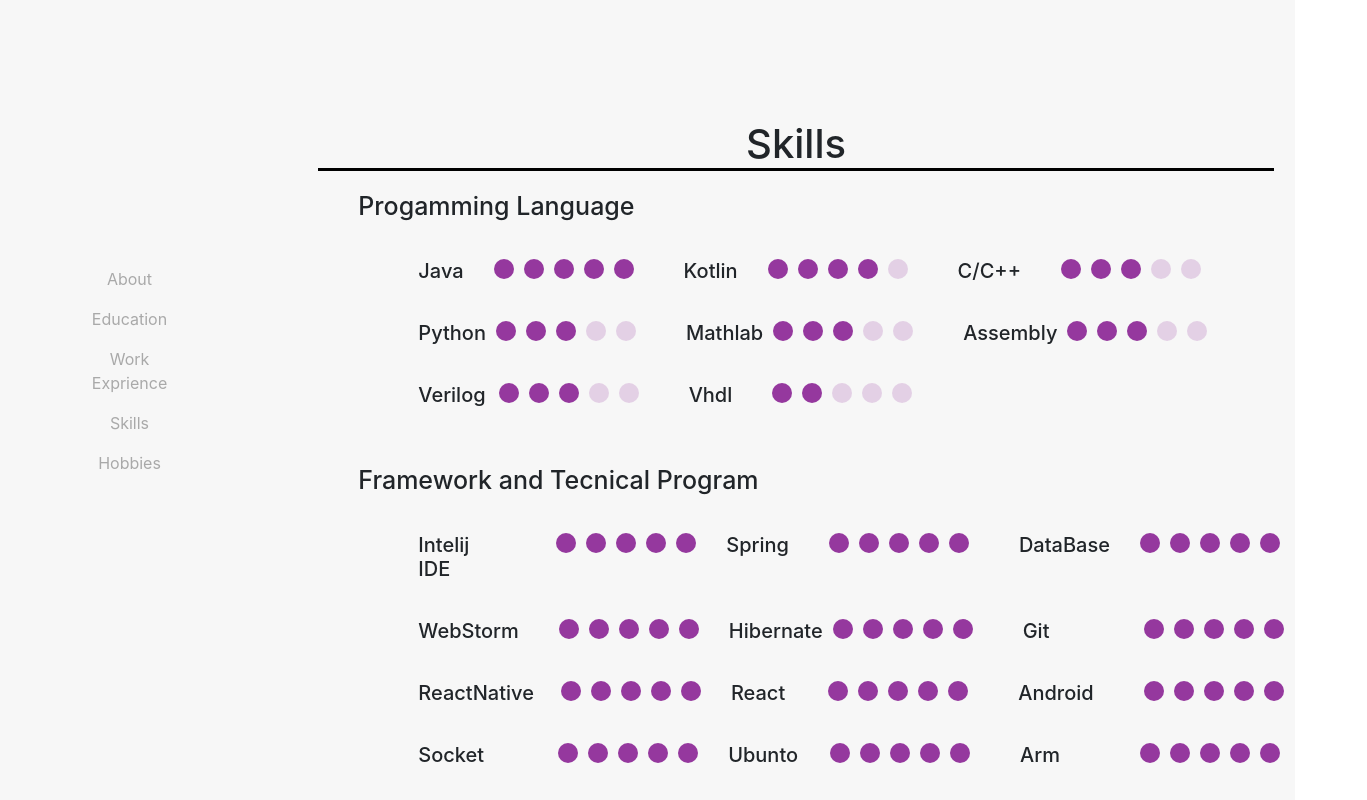
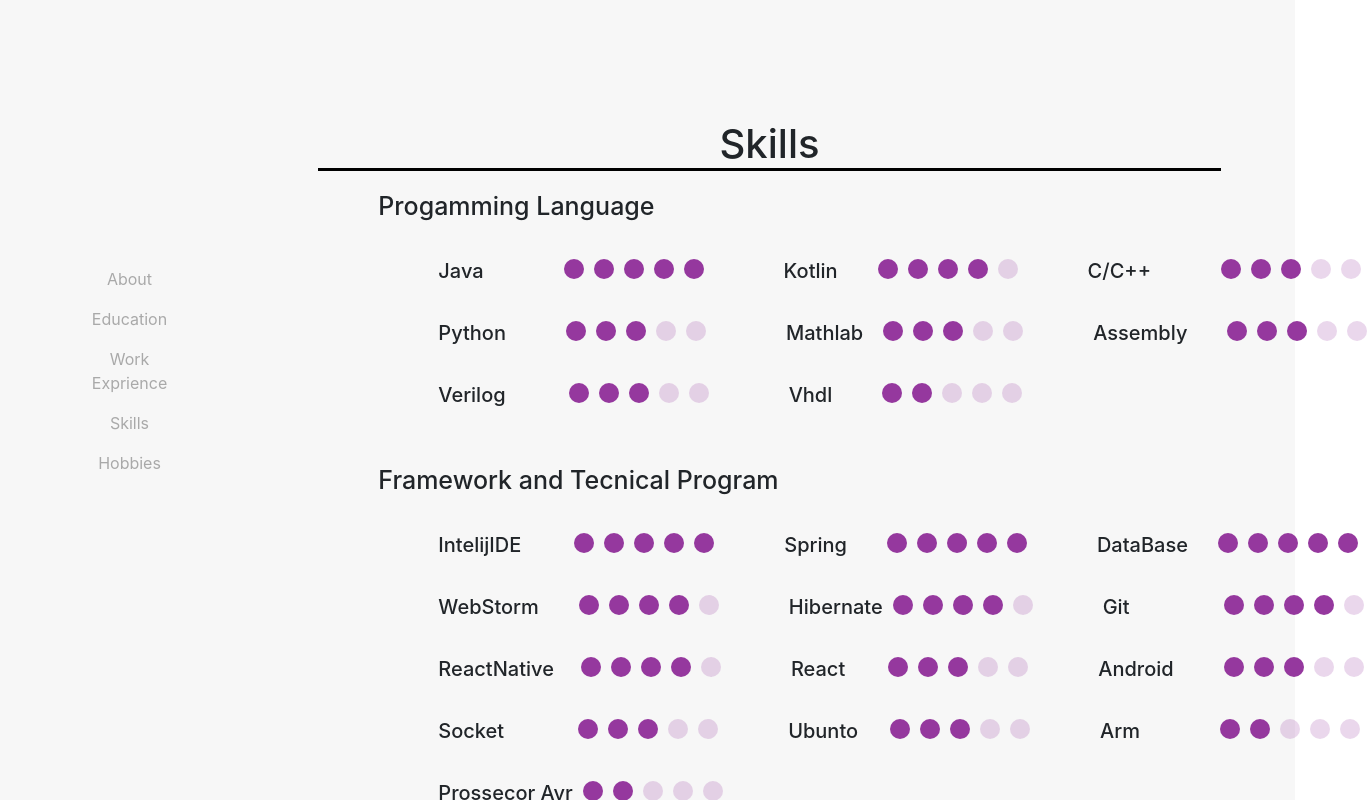
Before and after one commit to kamyab78/Resume_education, a React (Create React App) app in the folder resume/: page / in a window 1280 px wide. Both pictures are taken after a click on the tab "Skills". Shown: the part 3232-4032 px from the top of the page, 1367 px wide, since content can reach past the window. Built offline with nearby package versions, Linux system fonts and the light colour scheme.

Commit message:
Add cs  for skill

```diff
--- a/resume/src/Landing/Landing.css
+++ b/resume/src/Landing/Landing.css
@@ -134,7 +134,7 @@
 }
 .java h1{
   font-size: 20px;
-  margin-left: 200px;
+  margin-left: 220px;
 }
 .row_one{
   display: flex;
@@ -147,7 +147,7 @@
 }
 .kotlin h1{
   font-size: 20px;
-  margin-left: 50px;
+  margin-left: 80px;
 }
 .cpp{
   display: flex;
@@ -156,16 +156,17 @@
 }
 .cpp h1{
   font-size: 20px;
-  margin-left: 50px;
+  margin-left: 70px;
 }
 .intelij{
+
   display: flex;
   flex-direction: row;
   margin-top: 30px;
 }
 .intelij h1{
     font-size: 20px;
-    margin-left: 200px;
+    margin-left: 220px;
 
 }
 .spring{
@@ -175,5 +176,5 @@
 }
 .spring h1{
   font-size: 20px;
-  margin-left: 30px;
+  margin-left: 70px;
 }
--- a/resume/src/Landing/Landing.js
+++ b/resume/src/Landing/Landing.js
@@ -114,12 +114,12 @@
                             ggggggggggggggggggggggggggggggggggggggggggggggggysdcyudsgcuysgdcyusgdcuygsyudcgusydgc.</p>
                             <div id='skill_page' className='skill'>
 
-                                <h1 style={{ borderBottomColor: 'black', borderBottomStyle: 'solid', marginLeft: '100px', paddingTop: '120px ', textAlign: 'center', width: '90%' }}>Skills</h1>
-                                <h1 style={{ fontSize: '25px', marginLeft: '140px', marginTop: '20px' , display:'none' }} id='title1'>Progamming Language</h1>
+                                <h1 style={{ borderBottomColor: 'black', borderBottomStyle: 'solid', marginLeft: '100px', paddingTop: '120px ', textAlign: 'center', width: '85%' }}>Skills</h1>
+                                <h1 style={{ fontSize: '25px', marginLeft: '160px', marginTop: '20px' , display:'none' }} id='title1'>Progamming Language</h1>
                                 <div style={{ display:'none' }} className='row_one' id='row_one'>
                                     <div className='java'>
                                         <h1>Java</h1>
-                                        <div className='one' style={{ marginLeft: '30px' }}></div>
+                                        <div className='one' style={{ marginLeft: '80px' }}></div>
                                         <div className='two'></div>
                                         <div className='three'></div>
                                         <div className='four'></div>
@@ -127,7 +127,7 @@
                                     </div>
                                     <div className='kotlin'>
                                         <h1>Kotlin</h1>
-                                        <div className='one' style={{ marginLeft: '30px' }}></div>
+                                        <div className='one' style={{ marginLeft: '40px' }}></div>
                                         <div className='two'></div>
                                         <div className='three'></div>
                                         <div className='four'></div>
@@ -135,7 +135,7 @@
                                     </div>
                                     <div className='cpp'>
                                         <h1>C/C++</h1>
-                                        <div className='one' style={{ marginLeft: '40px' }}></div>
+                                        <div className='one' style={{ marginLeft: '70px' }}></div>
                                         <div className='two'></div>
                                         <div className='three'></div>
                                         <div className='four' style={{ backgroundColor: 'rgb(149, 56, 158,0.2)' }}></div>
@@ -145,7 +145,7 @@
                                 <div style={{ display:'none' }} className='row_one' id='row_two'>
                                     <div className='java'>
                                         <h1>Python</h1>
-                                        <div className='one'></div>
+                                        <div className='one' style={{ marginLeft: '60px' }}></div>
                                         <div className='two'></div>
                                         <div className='three'></div>
                                         <div className='four' style={{ backgroundColor: 'rgb(149, 56, 158,0.2)' }}></div>
@@ -153,7 +153,7 @@
                                     </div>
                                     <div className='kotlin'>
                                         <h1>Mathlab</h1>
-                                        <div className='one'></div>
+                                        <div className='one' style={{ marginLeft: '20px' }}></div>
                                         <div className='two'></div>
                                         <div className='three'></div>
                                         <div className='four' style={{ backgroundColor: 'rgb(149, 56, 158,0.2)' }}></div>
@@ -161,7 +161,7 @@
                                     </div>
                                     <div className='cpp'>
                                         <h1>Assembly</h1>
-                                        <div className='one'></div>
+                                        <div className='one' style={{ marginLeft: '40px' }}></div>
                                         <div className='two'></div>
                                         <div className='three'></div>
                                         <div className='four' style={{ backgroundColor: 'rgb(149, 56, 158,0.2)' }}></div>
@@ -171,7 +171,7 @@
                                 <div style={{ display:'none' }} className='row_one' id='row_three'>
                                     <div className='java'>
                                         <h1>Verilog</h1>
-                                        <div className='one' style={{ marginLeft: '13px' }}></div>
+                                        <div className='one' style={{ marginLeft: '63px' }}></div>
                                         <div className='two'></div>
                                         <div className='three'></div>
                                         <div className='four' style={{ backgroundColor: 'rgb(149, 56, 158,0.2)' }}></div>
@@ -179,7 +179,7 @@
                                     </div>
                                     <div className='kotlin'>
                                         <h1>Vhdl</h1>
-                                        <div className='one' style={{ marginLeft: '40px' }}></div>
+                                        <div className='one' style={{ marginLeft: '50px' }}></div>
                                         <div className='two'></div>
                                         <div className='three' style={{ backgroundColor: 'rgb(149, 56, 158,0.2)' }}></div>
                                         <div className='four' style={{ backgroundColor: 'rgb(149, 56, 158,0.2)' }}></div>
@@ -188,11 +188,11 @@
 
                                 </div>
 
-                                <h1 style={{ fontSize: '25px', marginLeft: '140px', marginTop: '50px' , display:'none'}} id='title2' >Framework and Tecnical Program</h1>
+                                <h1 style={{ fontSize: '25px', marginLeft: '160px', marginTop: '50px' , display:'none'}} id='title2' >Framework and Tecnical Program</h1>
                                 <div style={{ display:'none' }} className='row_one' id='row_four'>
                                     <div className='intelij'>
-                                        <h1 >Intelij IDE</h1>
-                                        <div className='one' style={{ marginLeft: '50px' }}></div>
+                                        <h1 >IntelijIDE</h1>
+                                        <div className='one' style={{ marginLeft: '53px' }}></div>
                                         <div className='two'></div>
                                         <div className='three'></div>
                                         <div className='four'></div>
@@ -222,7 +222,7 @@
                                         <div className='two'></div>
                                         <div className='three'></div>
                                         <div className='four'></div>
-                                        <div className='five'></div>
+                                        <div className='five' style={{ backgroundColor: 'rgb(149, 56, 158,0.2)' }}></div>
                                     </div>
                                     <div className='spring'>
                                         <h1>Hibernate</h1>
@@ -230,7 +230,7 @@
                                         <div className='two'></div>
                                         <div className='three'></div>
                                         <div className='four'></div>
-                                        <div className='five'></div>
+                                        <div className='five' style={{ backgroundColor: 'rgb(149, 56, 158,0.2)' }}></div>
                                     </div>
                                     <div className='cpp'>
                                         <h1>Git</h1>
@@ -238,7 +238,7 @@
                                         <div className='two'></div>
                                         <div className='three'></div>
                                         <div className='four' ></div>
-                                        <div className='five' ></div>
+                                        <div className='five' style={{ backgroundColor: 'rgb(149, 56, 158,0.2)' }}></div>
                                     </div>
                                 </div>
                                 <div style={{ display:'none' }} className='row_one' id='row_six'>
@@ -248,23 +248,23 @@
                                         <div className='two'></div>
                                         <div className='three'></div>
                                         <div className='four'></div>
-                                        <div className='five'></div>
+                                        <div className='five' style={{ backgroundColor: 'rgb(149, 56, 158,0.2)' }}></div>
                                     </div>
                                     <div className='spring'>
                                         <h1>React</h1>
                                         <div className='one' style={{ marginLeft: '43px' }}></div>
                                         <div className='two'></div>
                                         <div className='three'></div>
-                                        <div className='four'></div>
-                                        <div className='five'></div>
+                                        <div className='four' style={{ backgroundColor: 'rgb(149, 56, 158,0.2)' }}></div>
+                                        <div className='five' style={{ backgroundColor: 'rgb(149, 56, 158,0.2)' }}></div>
                                     </div>
                                     <div className='cpp'>
                                         <h1>Android</h1>
                                         <div className='one' style={{ marginLeft: '50px' }}></div>
                                         <div className='two'></div>
                                         <div className='three'></div>
-                                        <div className='four' ></div>
-                                        <div className='five' ></div>
+                                        <div className='four' style={{ backgroundColor: 'rgb(149, 56, 158,0.2)' }}></div>
+                                        <div className='five' style={{ backgroundColor: 'rgb(149, 56, 158,0.2)' }}></div>
                                     </div>
                                 </div>
                                 <div style={{ display:'none' }} className='row_one' id='row_seven'>
@@ -273,24 +273,24 @@
                                         <div className='one' style={{ marginLeft: '74px' }}></div>
                                         <div className='two'></div>
                                         <div className='three'></div>
-                                        <div className='four'></div>
-                                        <div className='five'></div>
+                                        <div className='four' style={{ backgroundColor: 'rgb(149, 56, 158,0.2)' }}></div>
+                                        <div className='five' style={{ backgroundColor: 'rgb(149, 56, 158,0.2)' }}></div>
                                     </div>
                                     <div className='spring'>
                                         <h1>Ubunto</h1>
                                         <div className='one' style={{ marginLeft: '32px' }}></div>
                                         <div className='two'></div>
                                         <div className='three'></div>
-                                        <div className='four'></div>
-                                        <div className='five'></div>
+                                        <div className='four' style={{ backgroundColor: 'rgb(149, 56, 158,0.2)' }}></div>
+                                        <div className='five' style={{ backgroundColor: 'rgb(149, 56, 158,0.2)' }}></div>
                                     </div>
                                     <div className='cpp'>
                                         <h1>Arm</h1>
                                         <div className='one' style={{ marginLeft: '80px' }}></div>
                                         <div className='two'></div>
-                                        <div className='three'></div>
-                                        <div className='four' ></div>
-                                        <div className='five' ></div>
+                                        <div className='three'style={{ backgroundColor: 'rgb(149, 56, 158,0.2)' }}></div>
+                                        <div className='four' style={{ backgroundColor: 'rgb(149, 56, 158,0.2)' }}></div>
+                                        <div className='five' style={{ backgroundColor: 'rgb(149, 56, 158,0.2)' }}></div>
                                     </div>
                                 </div>
                                 <div style={{ display:'none' }} className='row_one' id='row_eight'>
@@ -298,9 +298,9 @@
                                         <h1>Prossecor Avr</h1>
                                         <div className='one' ></div>
                                         <div className='two'></div>
-                                        <div className='three'></div>
-                                        <div className='four'></div>
-                                        <div className='five'></div>
+                                        <div className='three' style={{ backgroundColor: 'rgb(149, 56, 158,0.2)' }}></div>
+                                        <div className='four' style={{ backgroundColor: 'rgb(149, 56, 158,0.2)' }}></div>
+                                        <div className='five' style={{ backgroundColor: 'rgb(149, 56, 158,0.2)' }}></div>
                                     </div>
                                 </div>
                             </div>
```
